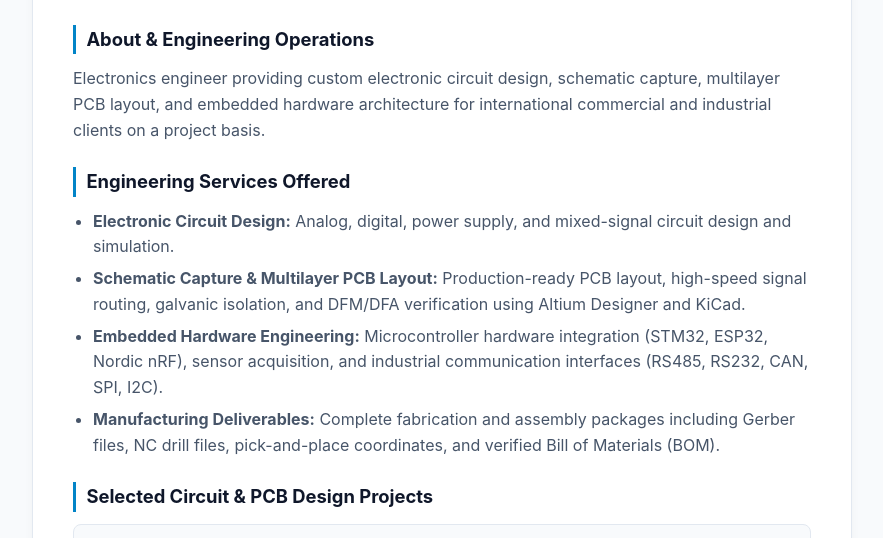
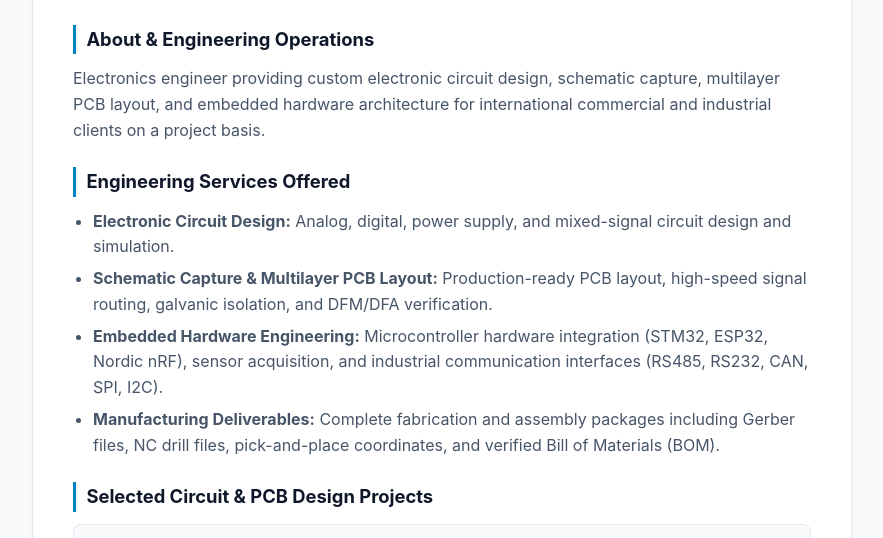
Before and after one commit to chathushkachamith/chathushkachamith.github.io, a plain HTML site: page index.html in a window 1280 px wide. Shown: the part 209-747 px from the top of the page, without its empty margins (198-1081 px from the left). Drawn offline with Linux system fonts and the light colour scheme.

Commit message:
Update PCB layout description in index.html
Removed mention of specific software tools for PCB layout.

```diff
--- a/index.html
+++ b/index.html
@@ -118,7 +118,7 @@
     <h2>Engineering Services Offered</h2>
     <ul>
       <li><strong>Electronic Circuit Design:</strong> Analog, digital, power supply, and mixed-signal circuit design and simulation.</li>
-      <li><strong>Schematic Capture &amp; Multilayer PCB Layout:</strong> Production-ready PCB layout, high-speed signal routing, galvanic isolation, and DFM/DFA verification using Altium Designer and KiCad.</li>
+      <li><strong>Schematic Capture &amp; Multilayer PCB Layout:</strong> Production-ready PCB layout, high-speed signal routing, galvanic isolation, and DFM/DFA verification.</li>
       <li><strong>Embedded Hardware Engineering:</strong> Microcontroller hardware integration (STM32, ESP32, Nordic nRF), sensor acquisition, and industrial communication interfaces (RS485, RS232, CAN, SPI, I2C).</li>
       <li><strong>Manufacturing Deliverables:</strong> Complete fabrication and assembly packages including Gerber files, NC drill files, pick-and-place coordinates, and verified Bill of Materials (BOM).</li>
     </ul>
```
